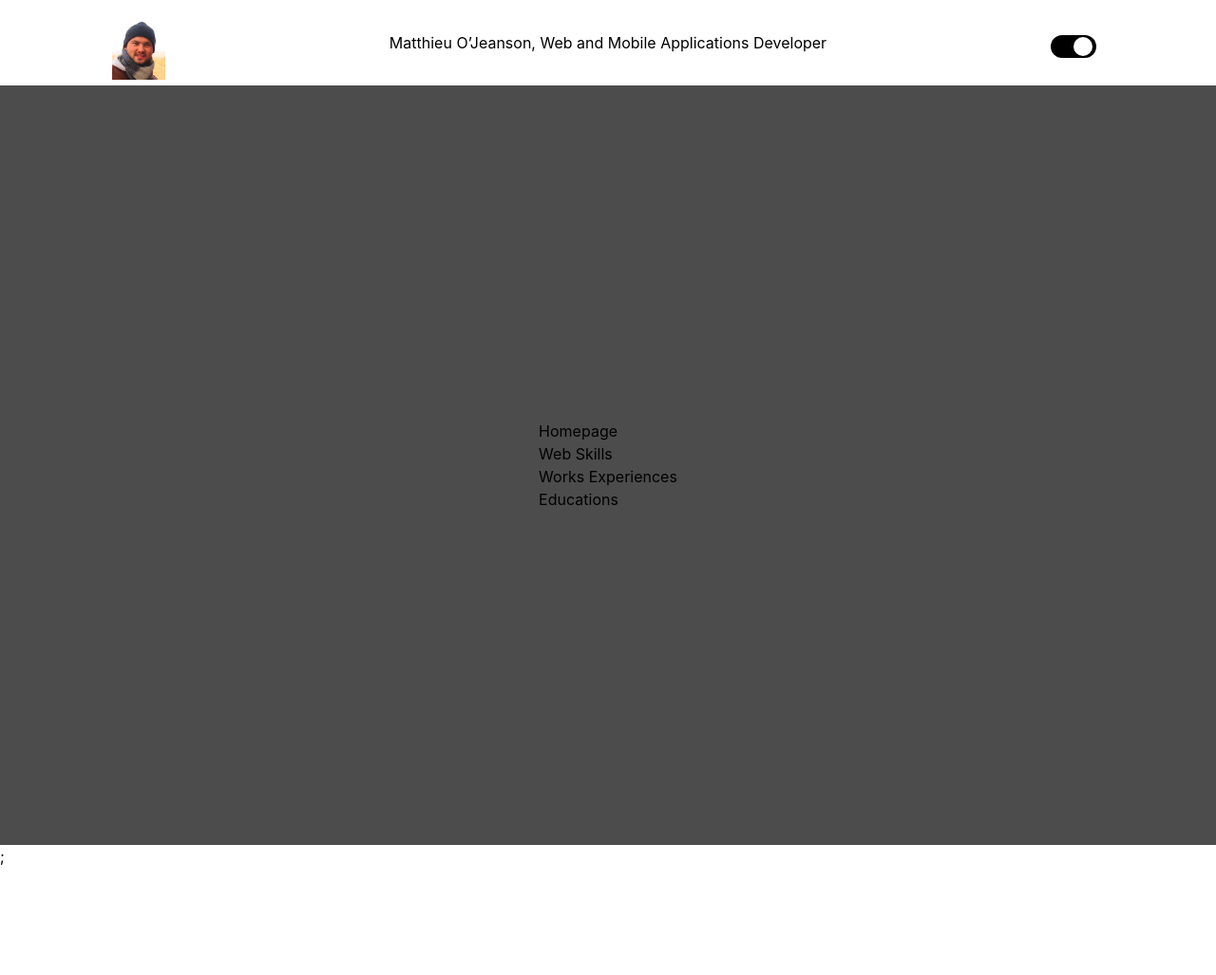
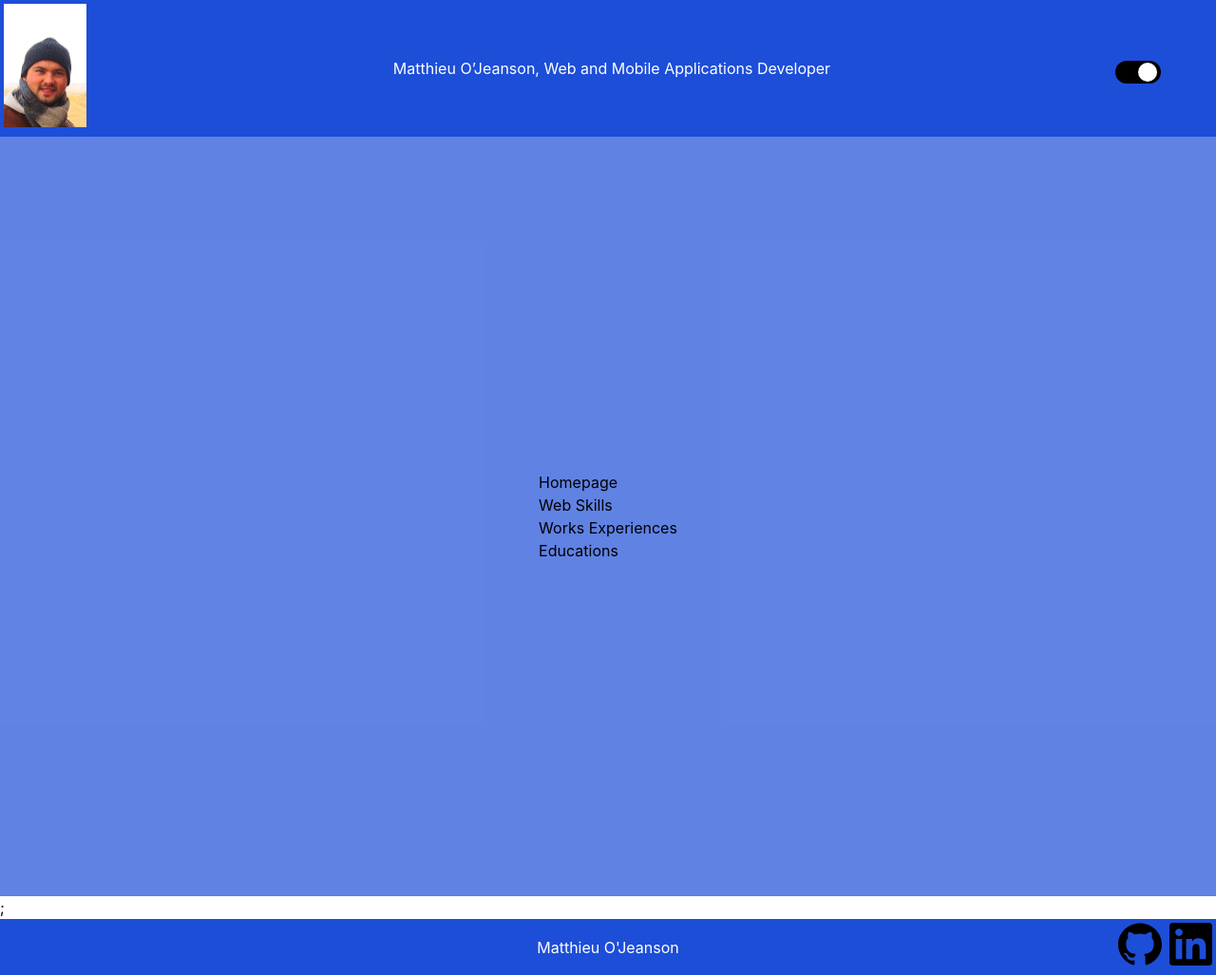
Before and after one commit to Thiez-64/portfolio, a Next.js app: page /menupage in a window 1280 px wide. Shown: the whole page at 95% size. Before the commit the page ends 914 px from the top, so only its background shows below. Built offline with nearby package versions, Linux system fonts and the light colour scheme.

Commit message:
footer and navbar have been set up

```diff
--- a/components/darkmodetoggle.tsx
+++ b/components/darkmodetoggle.tsx
@@ -4,7 +4,7 @@ function DarkModeToggle(): JSX.Element {
   const { theme, setTheme } = useTheme();
 
   const handlDarkMode = () => {
-    setTheme((previousState) => !previousState);
+    setTheme("");
   };
 
   return (
--- /dev/null
+++ b/components/footbar.tsx
@@ -0,0 +1,22 @@
+import Image from "next/image";
+import github from "../public/github.svg";
+import linkedin from "../public/linkedin.svg";
+
+export default function FootBar() {
+  return (
+    <div className="flex items-center w-full justify-around bg-blue-700">
+      <div className="w-1/12"></div>
+      <div className="w-10/12 text-white justify-center flex">
+        <h2>Matthieu O&apos;Jeanson</h2>
+      </div>
+      <div className="flex w-1/12">
+        <div className="m-1">
+          <Image src={github} alt="github" width={50} height={50} />
+        </div>
+        <div className="m-1">
+          <Image src={linkedin} alt="linkedin" width={50} height={50} />
+        </div>
+      </div>
+    </div>
+  );
+}
--- a/components/layout.tsx
+++ b/components/layout.tsx
@@ -1,6 +1,7 @@
 import React from "react";
 import Head from "next/head";
 import Navbar from "./navbar";
+import FootBar from "./footbar";
 
 interface IProps {
   children: React.ReactNode;
@@ -14,8 +15,13 @@ export default function layout({ page, children }: IProps): JSX.Element {
         <title>{page}</title>
         <link rel="icon" href="/favicon.ico" />
       </Head>
-      <Navbar />
-      {children}
+      <header>
+        <Navbar />
+      </header>
+      <main>{children}</main>
+      <footer>
+        <FootBar />
+      </footer>
     </div>
   );
 }
--- a/components/menu.tsx
+++ b/components/menu.tsx
@@ -1,4 +1,5 @@
 import Link from "next/link";
+
 export default function Menu() {
   return (
     <div>
--- a/components/navbar.tsx
+++ b/components/navbar.tsx
@@ -10,8 +10,8 @@ export default function NavBar(): JSX.Element {
     setIsMenu((previousState) => !previousState);
   };
   return (
-    <div className="flex items-center w-full justify-around">
-      <div className="w-14">
+    <div className="flex items-center w-full justify-around bg-blue-700">
+      <div className="w-1/12 rounded-full justify-center items-center m-1">
         <button onClick={handleClick}>
           <a>
             <Link href="/menupage" passHref>
@@ -25,10 +25,10 @@ export default function NavBar(): JSX.Element {
           </a>
         </button>
       </div>
-      <h1 className="dark:text-red-500">
-        Matthieu O’Jeanson, Web and Mobile Applications Developer
-      </h1>
-      <div className="w-14">
+      <div className="w-10/12 text-white justify-center flex">
+        <h1>Matthieu O’Jeanson, Web and Mobile Applications Developer</h1>
+      </div>
+      <div className="w-1/12 items-center">
         <DarkModeToggle />
       </div>
     </div>
--- a/pages/menupage.tsx
+++ b/pages/menupage.tsx
@@ -3,7 +3,7 @@ import Menu from "../components/menu";
 export default function MenuPage(): JSX.Element {
   return (
     <div className="background-header background-header ">
-      <div className="z-50 w-full h-screen bg-black bg-opacity-70 flex justify-center items-center">
+      <div className="z-50 w-full h-screen bg-blue-700 bg-opacity-70 flex justify-center items-center">
         <Menu />
       </div>
     </div>
```
Also changed, not shown: public/github.svg (added), public/linkedin.svg (added).
